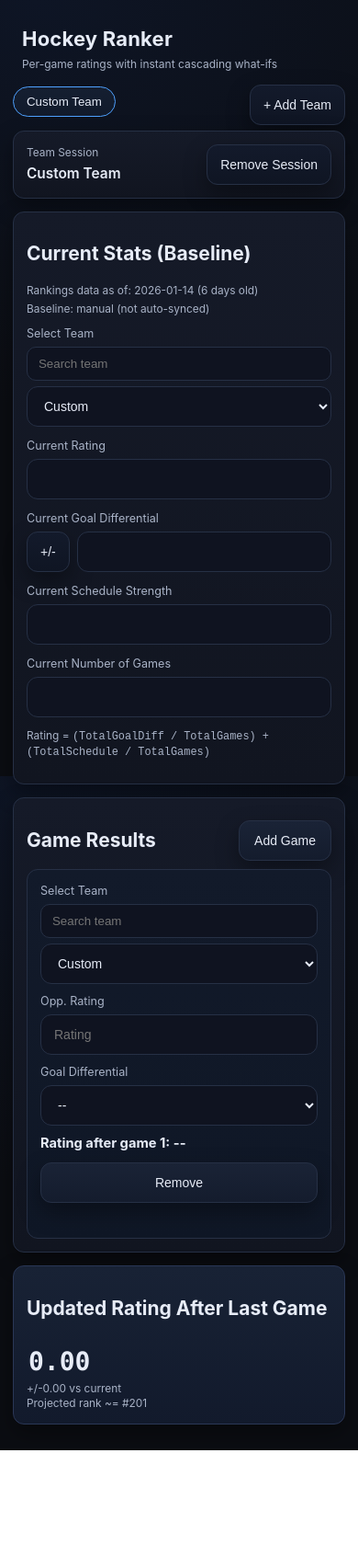
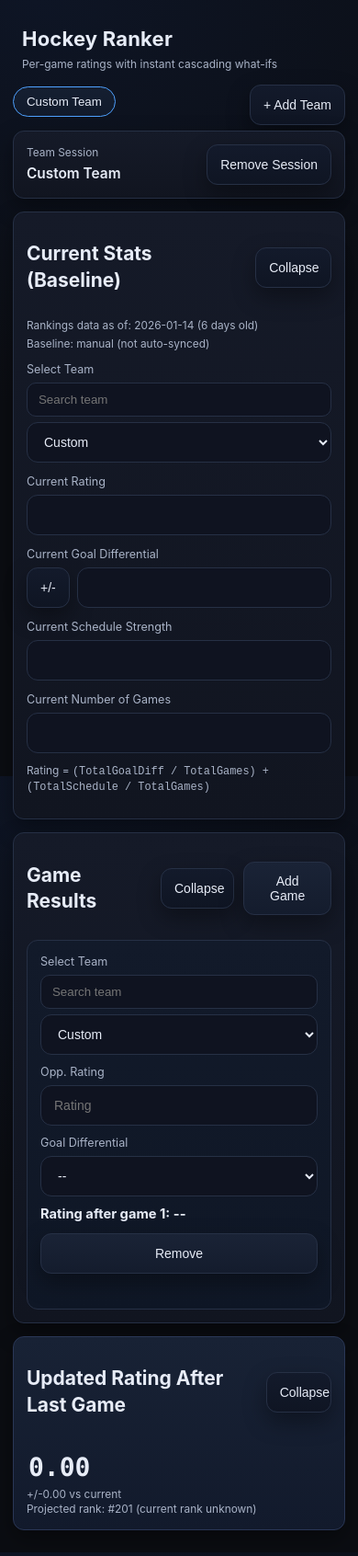
Before and after one commit to kiseraut/HockeyRatingCalculator, a plain HTML site: page index.html in a window 390 px wide. Shown: the whole page at 92% size. Before the commit the page ends 1577 px from the top, so only its background shows below. Drawn offline with Linux system fonts and the light colour scheme.

Commit message:
Add files via upload

```diff
--- a/index.html
+++ b/index.html
@@ -31,8 +31,12 @@
                 <button class="btn ghost" type="button" data-role="removeSession">Remove Session</button>
             </div>
 
-            <section class="card" data-role="inputs">
+            <section class="card" data-role="inputs" data-section="inputs">
+                <div class="section-head">
                     <h2>Current Stats (Baseline)</h2>
+                    <button class="btn ghost" type="button" data-role="sectionToggle" data-target="inputs" aria-expanded="true">Collapse</button>
+                </div>
+                <div class="section-body">
                     <div class="meta-lines">
                         <div class="muted small" data-role="rankingsDate">Rankings data as of: --</div>
                         <div class="muted small" data-role="baselineSync">Baseline: --</div>
@@ -73,21 +77,32 @@
                     </label>
                     </div>
                     <p class="muted small">Rating = <code>(TotalGoalDiff / TotalGames) + (TotalSchedule / TotalGames)</code></p>
+                </div>
             </section>
 
-            <section class="card" data-role="games">
+            <section class="card" data-role="games" data-section="games">
                 <div class="section-head">
                     <h2>Game Results</h2>
+                    <div class="section-actions">
+                        <button class="btn ghost" type="button" data-role="sectionToggle" data-target="games" aria-expanded="true">Collapse</button>
                         <button data-role="addGame" class="btn" type="button">Add Game</button>
                     </div>
+                </div>
+                <div class="section-body">
                     <div data-role="gameList" class="stack"></div>
+                </div>
             </section>
 
-            <section class="card highlight" data-role="summary">
+            <section class="card highlight" data-role="summary" data-section="summary">
+                <div class="section-head">
                     <h2>Updated Rating After Last Game</h2>
+                    <button class="btn ghost" type="button" data-role="sectionToggle" data-target="summary" aria-expanded="true">Collapse</button>
+                </div>
+                <div class="section-body">
                     <div class="big-number" data-role="ratingDisplay">0.00</div>
                     <div class="muted small" data-role="ratingDelta"></div>
                     <div class="muted small" data-role="rankDisplay"></div>
+                </div>
             </section>
         </section>
     </template>
--- a/script.js
+++ b/script.js
@@ -332,6 +332,23 @@ function SessionController(root, data, manager)
 SessionController.prototype.attachEvents = function()
 {
     attachTeamSearch(this.els.baselineTeam, this.els.baselineTeamSearch, "Select baseline team");
+
+    const toggles = Array.from(this.root.querySelectorAll('[data-role="sectionToggle"]'));
+    toggles.forEach((btn) =>
+    {
+        btn.addEventListener("click", () =>
+        {
+            const target = btn.dataset.target;
+            const section = this.root.querySelector(`[data-section="${target}"]`);
+            if (!section)
+            {
+                return;
+            }
+            const isCollapsed = section.classList.toggle("collapsed");
+            btn.textContent = isCollapsed ? "Expand" : "Collapse";
+            btn.setAttribute("aria-expanded", isCollapsed ? "false" : "true");
+        });
+    });
 
     if (this.els.baselineTeam)
     {
@@ -1092,38 +1109,33 @@ function computeRankText(finalRating, baselineRating, teamId)
         }
     }
 
-    if (teamId === CUSTOM_TEAM_ID)
-    {
-        return `Projected rank ~= #${projectedRank}`;
-    }
-
     const team = getTeamById(teamId);
     if (!team)
     {
-        return `Projected rank ~= #${projectedRank}`;
+        return `Projected rank: #${projectedRank} (current rank unknown)`;
     }
 
     const baselineRank = Number(team.rank);
     if (!Number.isFinite(baselineRank))
     {
-        return `Projected rank ~= #${projectedRank}`;
+        return `Projected rank: #${projectedRank} (current rank unknown)`;
     }
 
     if (Math.abs(finalValue - baselineValue) < 0.005)
     {
-        return `Projected rank ~= #${baselineRank}`;
+        return `Projected rank stays at #${baselineRank}`;
     }
 
     if (projectedRank < baselineRank)
     {
-        return `Projected rank up #${projectedRank}`;
+        return `Projected rank up from #${baselineRank} to #${projectedRank}`;
     }
     if (projectedRank > baselineRank)
     {
-        return `Projected rank down #${projectedRank}`;
+        return `Projected rank down from #${baselineRank} to #${projectedRank}`;
     }
 
-    return `Projected rank ~= #${baselineRank}`;
+    return `Projected rank stays at #${baselineRank}`;
 }
 
 // ---------- Session Input Handling ----------
--- a/style.css
+++ b/style.css
@@ -179,6 +179,28 @@ body
     align-items: center;
     justify-content: space-between;
     gap: 12px;
+}
+
+.section-actions
+{
+    display: flex;
+    align-items: center;
+    gap: 10px;
+}
+
+.section-body
+{
+    margin-top: 10px;
+}
+
+.card.collapsed .section-body
+{
+    display: none;
+}
+
+.card.collapsed .section-head
+{
+    margin-bottom: 0;
 }
 
 .meta-lines
```
Lines whose indentation alone changed are shown as unchanged.
